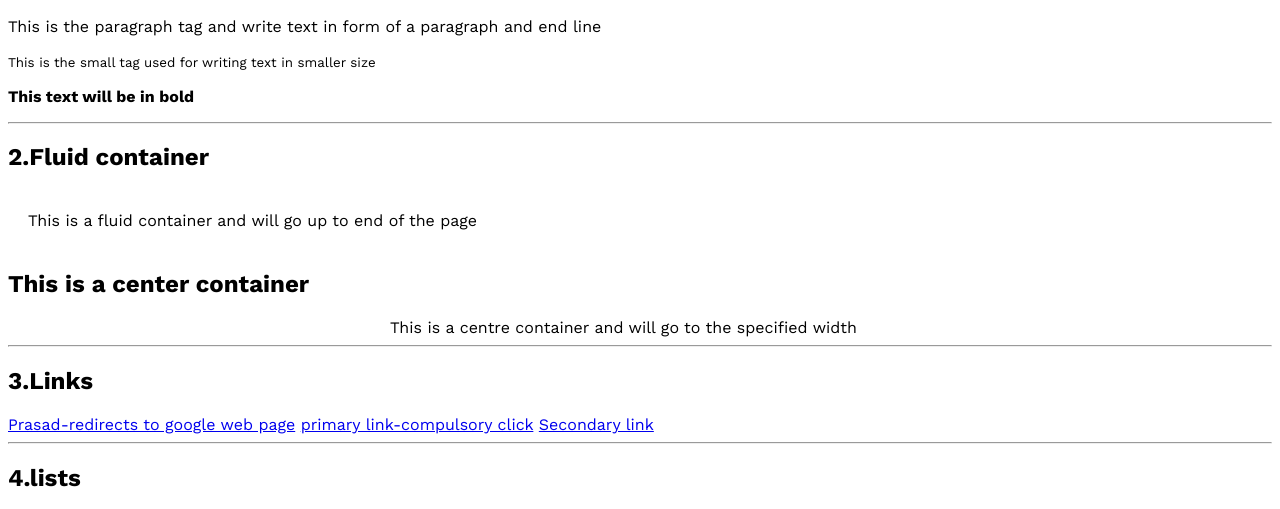
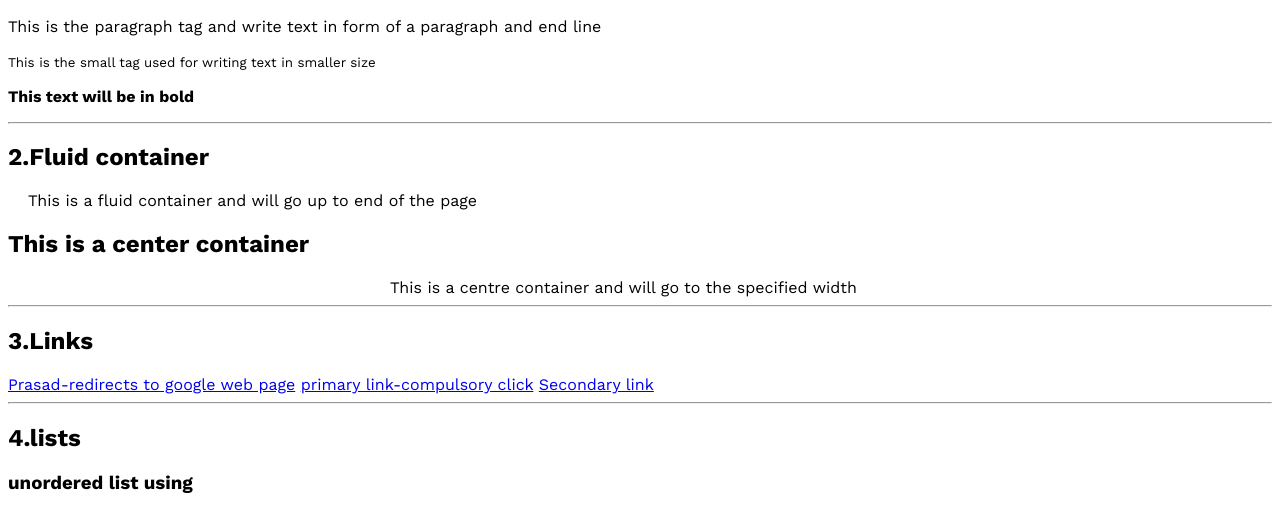
Before and after one commit to prasad-200/prasad_neogcamp, a plain HTML site: page component library/index.html in a window 1280 px wide. Shown: the part 278-787 px from the top of the page. Drawn offline with nearby package versions, Linux system fonts and the light colour scheme.

```diff
--- a/component library/index.html
+++ b/component library/index.html
@@ -26,7 +26,7 @@
 
     <hr>
     <h2>2.Fluid container</h2>
-      <div class="container container-fluid">This is a fluid container and will
+      <div class="container-fluid">This is a fluid container and will
         go up to end of the page</div>
     <h2>This is a center container</h2>
     <div class="container-center">This is a centre container and will go to the
@@ -91,6 +91,9 @@
   <footer>
     <h3>heading inside footer </h3>
     <ul>
+      <section>
+        <b>doodh</b>
+      </section>
       <li>
         <a href="/">my ig </a>
       </li>
--- a/component library/styles.css
+++ b/component library/styles.css
@@ -10,5 +10,5 @@ body{
         }
 
         .container-fluid{
-          padding: 20px;
+          padding: 0px 20px;
         }
```
